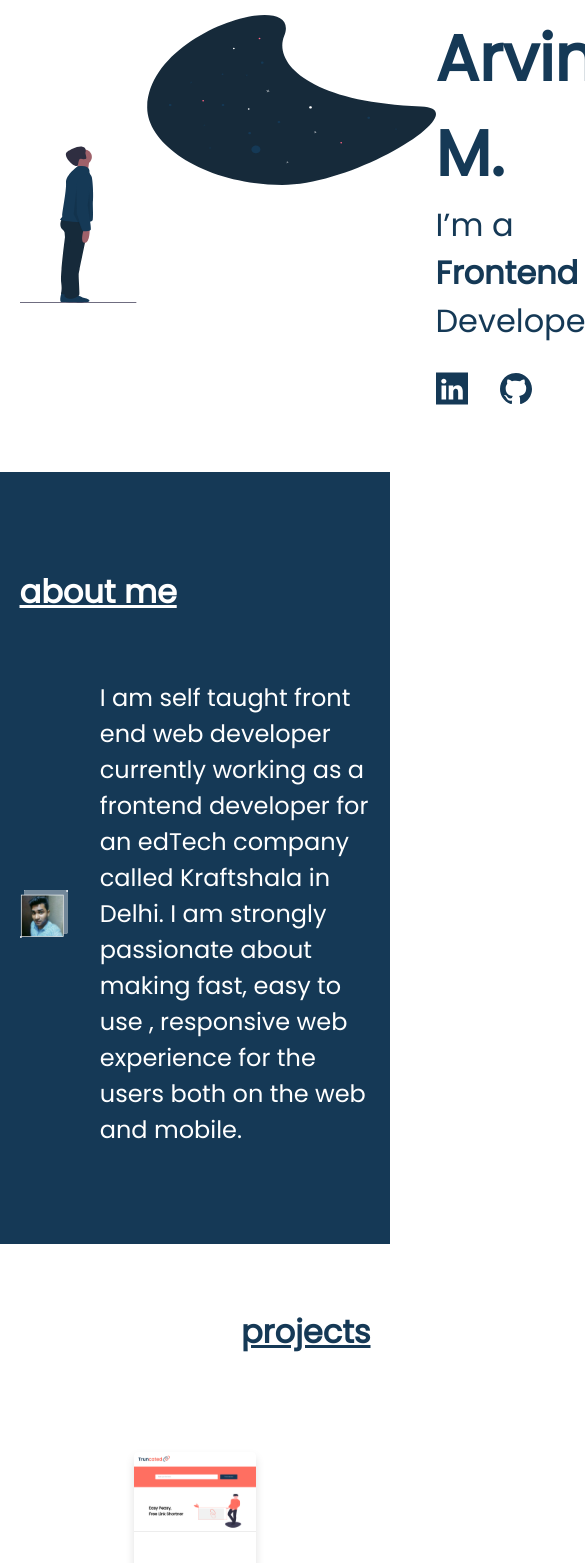
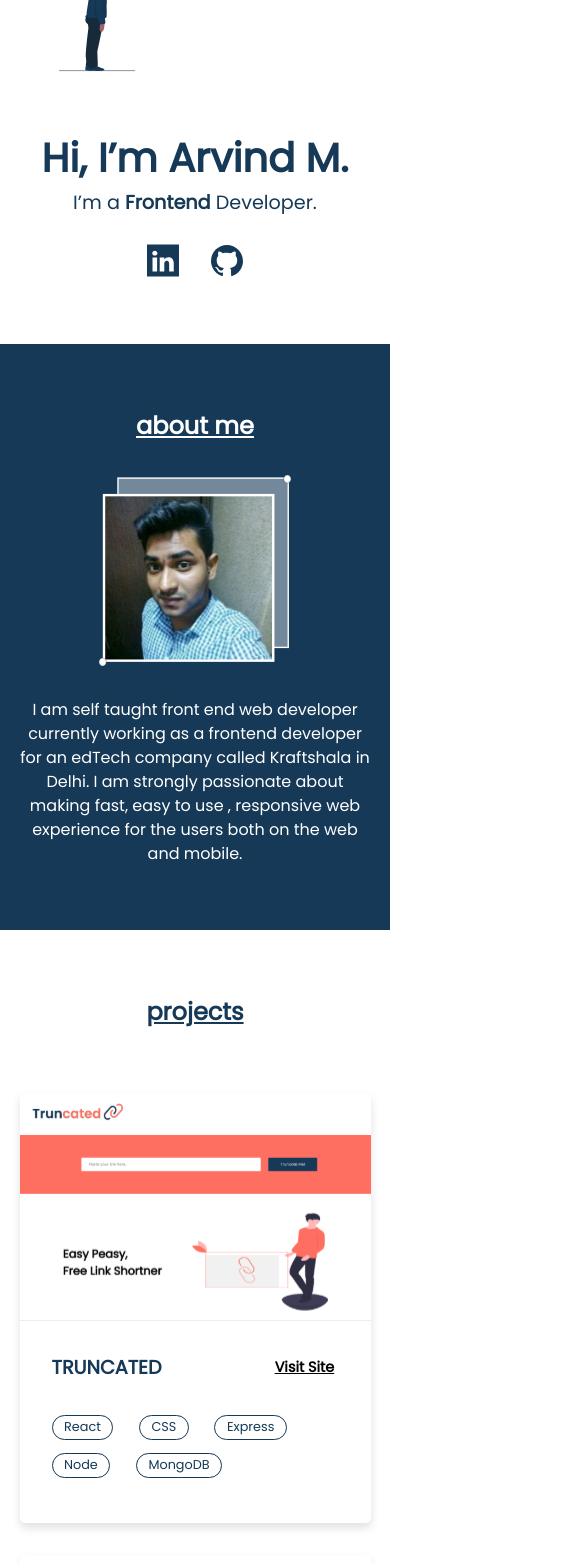
Before and after one commit to Judis07/portfolio, a React (Create React App) app: page / in a window 390 px wide. Shown: the part 240-1803 px from the top of the page, 585 px wide, since content can reach past the window. Built offline with nearby package versions, Linux system fonts and the light colour scheme.

Commit message:
homepage media queries for mobile added

```diff
--- a/src/components/About/about.scss
+++ b/src/components/About/about.scss
@@ -3,6 +3,10 @@ $color-primary: #153956;
 .about_container {
   background-color: $color-primary;
   padding: 6em 0;
+
+  @media only screen and (max-width: 600px) {
+    padding: 4em 0;
+  }
 
   .section_title {
     text-transform: lowercase;
@@ -10,6 +14,14 @@ $color-primary: #153956;
     color: #fff;
     font-size: 2em;
     font-weight: bold;
+
+    @media only screen and (max-width: 850px) {
+      text-align: center;
+    }
+
+    @media only screen and (max-width: 600px) {
+      font-size: 1.5em;
+    }
   }
 
   .section_about {
@@ -18,8 +30,21 @@ $color-primary: #153956;
     align-items: center;
     margin-top: 4em;
 
+    @media only screen and (max-width: 850px) {
+      flex-direction: column;
+    }
+
+    @media only screen and (max-width: 600px) {
+      margin-top: 2em;
+    }
+
     .img_div {
       margin-right: 2em;
+      @media only screen and (max-width: 850px) {
+        margin-right: initial;
+        margin-bottom: 2em;
+        width: 12em;
+      }
       img {
         display: block;
       }
@@ -29,6 +54,23 @@ $color-primary: #153956;
       color: #fff;
       font-size: 1.5em;
       line-height: 1.5em;
+      @media only screen and (max-width: 1200px) {
+        font-size: 1.3em;
+        line-height: 1.3em;
+      }
+
+      @media only screen and (max-width: 850px) {
+        font-size: 1.2em;
+        line-height: 1.2em;
+        width: 75%;
+      }
+
+      @media only screen and (max-width: 600px) {
+        width: initial;
+        text-align: center;
+        font-size: 1em;
+        line-height: 1.5em;
+      }
     }
   }
 }
--- a/src/components/ContactSection/contactSection.scss
+++ b/src/components/ContactSection/contactSection.scss
@@ -2,6 +2,10 @@ $color-primary: #153956;
 
 .contact_section_container {
   padding: 10em 0;
+
+  @media only screen and (max-width: 600px) {
+    padding: 4em 0;
+  }
 
   .inner_section {
     display: flex;
@@ -16,6 +20,10 @@ $color-primary: #153956;
 
     font-weight: bold;
     text-transform: uppercase;
+
+    @media only screen and (max-width: 600px) {
+      font-size: 1.5em;
+    }
   }
 
   .contact_cta {
@@ -28,6 +36,9 @@ $color-primary: #153956;
       border-radius: 25px;
       text-transform: uppercase;
       font-weight: bold;
+      @media only screen and (max-width: 600px) {
+        padding: 0.8em 3em;
+      }
     }
   }
 }
--- a/src/components/Footer/footer.scss
+++ b/src/components/Footer/footer.scss
@@ -9,6 +9,9 @@ $color-primary: #153956;
     display: flex;
     justify-content: space-between;
     align-items: center;
+    @media only screen and (max-width: 600px) {
+      flex-direction: column;
+    }
   }
 
   .social_links {
@@ -16,6 +19,15 @@ $color-primary: #153956;
     align-items: center;
     justify-content: space-evenly;
     width: 20%;
+
+    @media only screen and (max-width: 1200px) {
+      width: 25%;
+    }
+
+    @media only screen and (max-width: 600px) {
+      width: 50%;
+      margin-top: 1em;
+    }
 
     .linkedin_icon_div {
       width: 1.5em;
--- a/src/components/Header/header.scss
+++ b/src/components/Header/header.scss
@@ -2,6 +2,11 @@ $color-primary: #153956;
 
 .header_container {
   padding: 2em 0;
+
+  @media only screen and (max-width: 600px) {
+    padding-top: 1em;
+    padding-bottom: initial;
+  }
 
   .inner_container {
     display: flex;
@@ -14,6 +19,10 @@ $color-primary: #153956;
     color: $color-primary;
     text-transform: uppercase;
     font-size: 1.1em;
+
+    @media only screen and (max-width: 850px) {
+      display: none;
+    }
 
     .nav_link {
       margin-right: 4em;
--- a/src/components/Hero/hero.scss
+++ b/src/components/Hero/hero.scss
@@ -6,20 +6,64 @@ $color-primary: #153956;
     justify-content: space-evenly;
     align-items: center;
     padding: 4em 0;
+    @media only screen and (max-width: 850px) {
+      flex-direction: column;
+      padding-top: 1em;
+    }
+
+    @media only screen and (max-width: 600px) {
+      padding-top: initial;
+    }
+
+    .img_div {
+      svg {
+        @media only screen and (max-width: 1200px) {
+          width: 21em;
+        }
+
+        @media only screen and (max-width: 600px) {
+          width: 17em;
+        }
+      }
+    }
+
+    .intro {
+      @media only screen and (max-width: 850px) {
+        text-align: center;
+      }
+    }
 
     .title {
       font-size: 4em;
       color: $color-primary;
+      @media only screen and (max-width: 1200px) {
+        font-size: 3.5em;
+      }
+
+      @media only screen and (max-width: 600px) {
+        font-size: 2.5em;
+      }
     }
 
     .subtitle {
       font-size: 2em;
       color: $color-primary;
+
+      @media only screen and (max-width: 1200px) {
+        font-size: 1.8em;
+      }
+      @media only screen and (max-width: 600px) {
+        font-size: 1.2em;
+      }
     }
 
     .social_links {
       display: flex;
       margin-top: 1.5em;
+
+      @media only screen and (max-width: 850px) {
+        justify-content: center;
+      }
 
       .linkedin_icon_div {
         width: 2em;
--- a/src/components/Projects/Card/card.scss
+++ b/src/components/Projects/Card/card.scss
@@ -7,6 +7,20 @@ $color-primary: #153956;
   overflow: hidden;
   box-shadow: 0 5px 10px rgba(0, 0, 0, 0.12);
   margin: 2em;
+
+  @media only screen and (max-width: 1200px) {
+    width: 40%;
+  }
+
+  @media only screen and (max-width: 850px) {
+    width: 50%;
+    margin: initial;
+    margin-bottom: 2em;
+  }
+
+  @media only screen and (max-width: 600px) {
+    width: 100%;
+  }
 
   &_img {
     border-bottom: 1px solid #d9d9d97a;
@@ -52,5 +66,10 @@ $color-primary: #153956;
     color: $color-primary;
     border-radius: 50px;
     padding: 0.2em 1em;
+
+    @media only screen and (max-width: 600px) {
+      padding: 0.2em 0.9em;
+      font-size: 0.8em;
+    }
   }
 }
--- a/src/components/Projects/projects.scss
+++ b/src/components/Projects/projects.scss
@@ -10,6 +10,14 @@ $color-primary: #153956;
     font-size: 2em;
     text-align: right;
     font-weight: bold;
+
+    @media only screen and (max-width: 850px) {
+      text-align: center;
+    }
+
+    @media only screen and (max-width: 600px) {
+      font-size: 1.5em;
+    }
   }
 
   .cards {
@@ -17,5 +25,10 @@ $color-primary: #153956;
     justify-content: center;
     margin-top: 4em;
     flex-wrap: wrap;
+
+    @media only screen and (max-width: 850px) {
+      flex-direction: column;
+      align-items: center;
+    }
   }
 }
--- a/src/components/Skills/skills.scss
+++ b/src/components/Skills/skills.scss
@@ -3,12 +3,23 @@ $color-primary: #153956;
 .skills_container {
   background-color: $color-primary;
   padding: 6em 0;
+  @media only screen and (max-width: 600px) {
+    padding: 4em 0;
+  }
+
   .section_title {
     text-transform: lowercase;
     text-decoration: underline;
     color: #fff;
     font-size: 2em;
     font-weight: bold;
+    @media only screen and (max-width: 850px) {
+      text-align: center;
+    }
+
+    @media only screen and (max-width: 600px) {
+      font-size: 1.5em;
+    }
   }
 
   .my_skills {
@@ -25,6 +36,11 @@ $color-primary: #153956;
       border-radius: 50px;
       margin-right: 2em;
       margin-bottom: 2em;
+      @media only screen and (max-width: 600px) {
+        font-size: 0.9em;
+        margin-right: 1em;
+        padding: 0.8em 1.5em;
+      }
     }
   }
 }
--- a/src/projects.js
+++ b/src/projects.js
@@ -13,7 +13,7 @@ const data = [
     title: 'chatApp',
     link: 'https://chat-app-taupe.vercel.app/',
     previewImg: chatAppPreview,
-    languages: ['React', 'Redux', 'Sass', 'Firebase', 'Firesstore'],
+    languages: ['React', 'Redux', 'Sass', 'Firebase', 'Firestore'],
   },
   {
     title: 'chatApp Landing Page',
```
Also changed, not shown: 1 other file (tests, documents, lock files or other folders).
